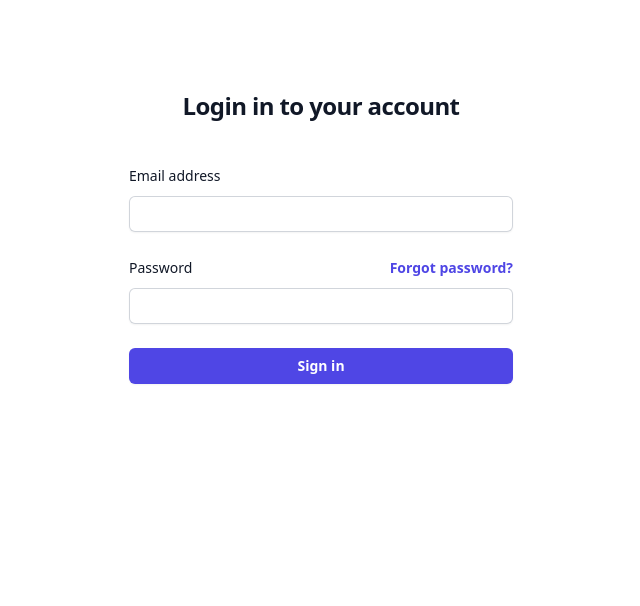
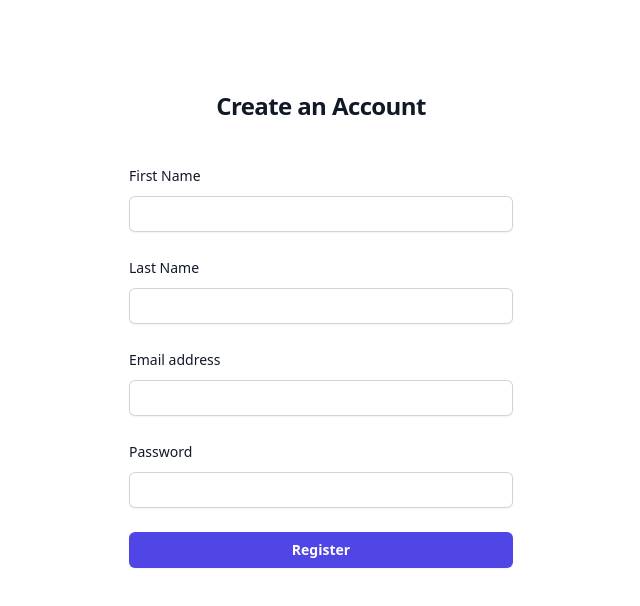
Before and after one commit to neerajkashetty/chatbot, a React (Create React App) app: page /register in a window 1280 px wide. Shown: the top 606 px of the page, without its empty margins (319-959 px from the left). Built offline with nearby package versions, Linux system fonts and the light colour scheme.

Commit message:
setting up the server and creating basic authentication with jwt

```diff
--- /dev/null
+++ b/controllers/userController.js
@@ -0,0 +1,39 @@
+const bcrypt = require('bcrypt')
+const jwt = require('jsonwebtoken')
+
+const users = []
+
+const signUp = async (req, res) =>{
+
+    try{
+    const { userName, email, password } = req.body;
+    const data = {
+    userName,
+    email,
+    password : await bcrypt.hash(password, 10)
+    }
+    users.push(data)
+
+    if (users.length > 0) {
+     let token = jwt.sign({ id: '1' }, 'dsalkdndlkask', {
+       expiresIn: 1 * 24 * 60 * 60 * 1000,
+     });
+
+     res.cookie("jwt", token, { maxAge: 1 * 24 * 60 * 60, httpOnly: true });
+     console.log("user", JSON.stringify(users, null, 2));
+     console.log(token);
+     //send users details
+     return res.status(201).send(users);
+   }
+   else {
+     return res.status(409).send("Details are not correct");
+    }
+    }
+    catch(error){
+    console.log('error is ', error)
+    }
+}
+
+module.exports= {
+signUp
+}
--- a/src/App.js
+++ b/src/App.js
@@ -1,27 +1,42 @@
-import logo from './logo.svg';
-import './App.css';
-
-function App() {
-  return (
-    <div className="App">
-      <header className="App-header">
-        <img src={logo} className="App-logo" alt="logo" />
-        <p>
-          Edit <code>src/App.js</code> and save to reload.
-        </p>
-        <a
-          className="App-link"
-          href="https://reactjs.org"
-          target="_blank"
-          rel="noopener noreferrer"
-        >
-          Learn React
-        </a>
-      </header>
-    </div>
-  );
-}
+const express = require('express')
+const sequelize = require('sequelize')
+const bcrypt = require('bcrypt');
+const { signUp } = require('../controllers/userController');
 
 
 
-export default App;
+const users = []
+
+
+//creating the instance of the express with the variable app
+const app = express();
+
+//telling the app to accept the json data else it will throw an error of the typeError cannot read properties of undefined
+app.use(express.json())
+
+app.use('/api/signUp', signUp)
+
+
+
+app.get('/user', (req, res) => {
+    res.send(user)
+})
+
+// app.post('/users', async (req , res)=>{
+// try{
+// const salt = await bcrypt.genSalt()
+// const hashed = await bcrypt.hash(salt + req.body.password, 10)
+// const user = {name : req.body.name, password: hashed}
+// users.push(user)
+// res.status(201).send("Success")
+// console.log(users)
+// }catch{
+//     res.status(500).send("Something is wrong ")
+// }
+// })
+
+
+app.listen(3002,() => {
+
+    console.log("Server running on the port 3002")
+} )
--- /dev/null
+++ b/src/components/user.js
@@ -0,0 +1,4 @@
+import express from 'express';
+import { Jwt } from 'jsonwebtoken';
+
+const app = express()
--- a/src/index.js
+++ b/src/index.js
@@ -1,14 +1,21 @@
 import React from 'react';
 import ReactDOM from 'react-dom/client';
 import './index.css';
+import { BrowserRouter as Router, Route, Routes } from 'react-router-dom';
 import LoginPage from './pages/LoginPage';
+import RegisterPage from './pages/RegisterPage';
+import Home from './pages/HomePage';
 import reportWebVitals from './reportWebVitals';
 
 const root = ReactDOM.createRoot(document.getElementById('root'));
 root.render(
-  <React.StrictMode>
-    <LoginPage />
-  </React.StrictMode>
+  <Router>
+      <Routes>
+        <Route path="/login" element={<LoginPage/>} />
+        <Route path="/register" element={<RegisterPage/>} />
+        <Route path="/home" element={<Home/>} />
+      </Routes>
+    </Router>
 );
 
 // If you want to start measuring performance in your app, pass a function
--- a/src/pages/HomePage.jsx
+++ b/src/pages/HomePage.jsx
@@ -0,0 +1,40 @@
+import React from 'react';
+
+const Home = () => {
+  const recentConversations = Array.from({ length: 8 }, (_, index) => ({
+    id: index + 1,
+    user: `User ${index + 1}`,
+    message: `Conversations and its Description Summary`,
+  }));
+
+  return (
+    <div className="flex h-screen bg-gray-100">
+      <div className="w-1/5 bg-white p-4 border-r border-gray-200">
+        <h2 className="text-lg font-semibold mb-4 text-gray-700">
+          Recent Conversations
+        </h2>
+        {recentConversations.map((conversation) => (
+          <div key={conversation.id} className="mb-4">
+            <span className="font-bold text-gray-700">
+              Conversation {conversation.id}:
+            </span>
+            <p className="text-sm text-gray-600">{conversation.message}</p>
+          </div>
+        ))}
+      </div>
+
+      <div className="flex-1 bg-white p-4">
+        <h2 className="text-lg font-semibold mb-4">ChatBar</h2>
+        {/* Your ChatBar component content */}
+      </div>
+
+      <div className="w-1/5 bg-white p-4 border-l border-gray-200">
+        <h2 className="text-lg font-semibold mb-4 text-gray-700">
+          Knowledge Base
+        </h2>
+      </div>
+    </div>
+  );
+};
+
+export default Home;
--- a/src/pages/LoginPage.jsx
+++ b/src/pages/LoginPage.jsx
@@ -1,4 +1,7 @@
+import { Link} from 'react-router-dom';
+
 const LoginPage = () => {
+
   return (
     <>
       <div className="flex min-h-full flex-col justify-center px-6 py-12 lg:px-8">
@@ -56,18 +59,28 @@ const LoginPage = () => {
               </div>
             </div>
             <div>
+            <Link to="/home">
     <button
       type="submit"
       className="flex w-full justify-center rounded-md bg-indigo-600 px-3 py-1.5 text-sm font-semibold leading-6 text-white shadow-sm hover:bg-indigo-500 focus-visible:outline focus-visible:outline-2 focus-visible:outline-offset-2 focus-visible:outline-indigo-600"
     >
       Sign in
     </button>
+  </Link>
             </div>
           </form>
         </div>
+        <div className="mt-4 text-center text-sm">
+        <p className="font-semibold text-gray-700">
+          Don't have an account?{' '}
+          <Link to="/register" className="text-indigo-600 hover:text-indigo-500">
+            Register here
+          </Link>
+        </p>
+      </div>
       </div>
   </>
-  )
+  );
 }
 
-export default LoginPage
+export default LoginPage;
--- a/src/pages/RegisterPage.jsx
+++ b/src/pages/RegisterPage.jsx
@@ -0,0 +1,107 @@
+const RegisterPage = () => {
+
+
+  return(
+      <div className="flex min-h-full flex-col justify-center px-6 py-12 lg:px-8">
+<div className="sm:mx-auto sm:w-full sm:max-w-sm">
+  <h2 className="mt-10 text-center text-2xl font-bold leading-9 tracking-tight text-gray-900">
+    Create an Account
+  </h2>
+</div>
+<div className="mt-10 sm:mx-auto sm:w-full sm:max-w-sm">
+  <form className="space-y-6" action="#" method="POST">
+    <div>
+      <label
+        htmlFor="firstName"
+        className="block text-sm font-medium leading-6 text-gray-900"
+      >
+        First Name
+      </label>
+      <div className="mt-2">
+        <input
+          id="firstName"
+          name="firstName"
+          type="text"
+          autoComplete="given-name"
+          required
+          className="block w-full rounded-md border-0 py-1.5 text-gray-900 shadow-sm ring-1 ring-inset ring-gray-300 placeholder:text-gray-400 focus:ring-2 focus:ring-inset focus:ring-indigo-600 sm:text-sm sm:leading-6"
+        />
+      </div>
+    </div>
+
+    <div>
+      <label
+        htmlFor="lastName"
+        className="block text-sm font-medium leading-6 text-gray-900"
+      >
+        Last Name
+      </label>
+      <div className="mt-2">
+        <input
+          id="lastName"
+          name="lastName"
+          type="text"
+          autoComplete="family-name"
+          required
+          className="block w-full rounded-md border-0 py-1.5 text-gray-900 shadow-sm ring-1 ring-inset ring-gray-300 placeholder:text-gray-400 focus:ring-2 focus:ring-inset focus:ring-indigo-600 sm:text-sm sm:leading-6"
+        />
+      </div>
+    </div>
+
+    <div>
+      <label
+        htmlFor="email"
+        className="block text-sm font-medium leading-6 text-gray-900"
+      >
+        Email address
+      </label>
+      <div className="mt-2">
+        <input
+          id="email"
+          name="email"
+          type="email"
+          autoComplete="email"
+          required
+          className="block w-full rounded-md border-0 py-1.5 text-gray-900 shadow-sm ring-1 ring-inset ring-gray-300 placeholder:text-gray-400 focus:ring-2 focus:ring-inset focus:ring-indigo-600 sm:text-sm sm:leading-6"
+        />
+      </div>
+    </div>
+
+    <div>
+      <label
+        htmlFor="password"
+        className="block text-sm font-medium leading-6 text-gray-900"
+      >
+        Password
+      </label>
+      <div className="mt-2">
+        <input
+          id="password"
+          name="password"
+          type="password"
+          autoComplete="new-password"
+          required
+          className="block w-full rounded-md border-0 py-1.5 text-gray-900 shadow-sm ring-1 ring-inset ring-gray-300 placeholder:text-gray-400 focus:ring-2 focus:ring-inset focus:ring-indigo-600 sm:text-sm sm:leading-6"
+        />
+      </div>
+    </div>
+
+    <div>
+      <button
+        type="submit"
+        className="flex w-full justify-center rounded-md bg-indigo-600 px-3 py-1.5 text-sm font-semibold leading-6 text-white shadow-sm hover:bg-indigo-500 focus-visible:outline focus-visible:outline-2 focus-visible:outline-offset-2 focus-visible:outline-indigo-600"
+      >
+        Register
+      </button>
+    </div>
+  </form>
+</div>
+</div>
+
+
+  )
+
+
+}
+
+export default RegisterPage
```
Also changed, not shown: config/config.json (added, +23 -0 lines), models/index.js (added, +43 -0 lines), package.json (+12 -4 lines), routes/userRoute.js (added, +9 -0 lines), 2 other files (tests, documents, lock files or other folders). Lines whose indentation alone changed are shown as unchanged.
